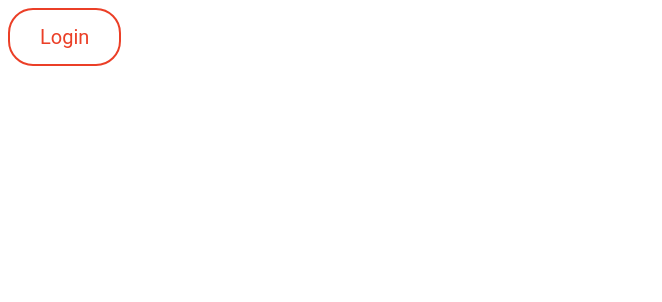
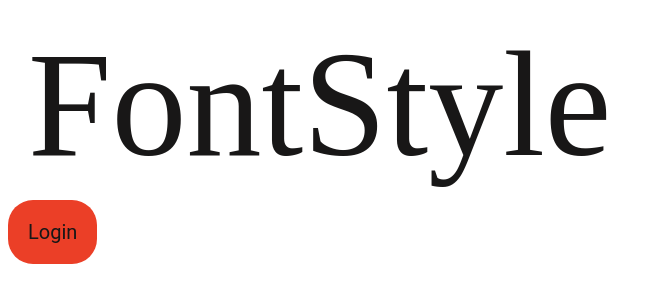
Before and after one commit to carrieayu/DatJapanFront, a React (Create React App) app: page / in a window 1280 px wide. Shown: the top 302 px of the page, without its empty margins (0-662 px from the left). Built offline with nearby package versions, Linux system fonts and the light colour scheme.

Commit message:
Upadated Main

```diff
--- a/src/App.js
+++ b/src/App.js
@@ -1,10 +1,13 @@
-import Button from './components/Button';
+import Button from './Components/Button';
+import Label from './Components/Label';
+
 
 function App() {
   return (
     <div className="App">
       <header className="App-header">
-        <Button buttonStyle="btn--danger--outline" buttonSize="btn--large"> Login </Button>
+        <Label sizeFont="lbl-fontExLarge" fontWeight="lbl-bold">FontStyle</Label>
+        <Button buttonStyle="btn--danger--solid" buttonSize="btn--large" > Login </Button>
       </header>
     </div>
   );
--- /dev/null
+++ b/src/Components/Label.js
@@ -0,0 +1,66 @@
+import React from 'react';
+import "../assets/css/Label.css";
+
+const FONTSIZE = [
+    "lbl-fontExSmall",
+    "lbl-fontSmall",
+    "lbl-fontMedium",
+    "lbl-fontLarge",
+    "lbl-fontExLarge"
+]
+
+const SIZE = [
+    "lbl-small",
+    "lbl-medium",
+    "lbl-large",
+    "lbl-exlarge"
+]
+
+const ICON = [
+    "lbl-iconLeft",
+    "lbl-iconRight",
+]
+
+const FONTWEIGHT = [
+    "lbl-italic",
+    "lbl-bold",
+    "lbl-regular",
+]
+
+const FONTSTYLE = [
+    "lbl-serif",
+    "lbl-sans-serif",
+    "lbl-monospace",
+    "lbl-cursive",
+    "lbl-fantasy",
+]
+
+const TEXTALIGNMENT = [
+    "lbl-center",
+    "lbl-left",
+    "lbl-right",
+]
+
+
+const Label = ({children, type, sizeFont, labelSize, iconPlace, fontWeight, fontStyle, textAlign}) => {
+
+    const checkFontSize = FONTSIZE.includes(sizeFont) ? sizeFont : FONTSIZE[0];
+
+    const checkLabelSize = SIZE.includes(labelSize) ? labelSize : SIZE[0];
+
+    const checkIconPlace = ICON.includes(iconPlace) ? iconPlace : ICON[0];
+
+    const checkFontWeight = FONTWEIGHT.includes(fontWeight) ? fontWeight : FONTWEIGHT[0];
+
+    const checkFontStyle = FONTSTYLE.includes(fontStyle) ? fontStyle : FONTSTYLE[0];
+
+    const checkTextAlign = TEXTALIGNMENT.includes(textAlign) ? textAlign : TEXTALIGNMENT[0];
+
+    return (
+
+        <label className={`label ${checkFontSize} ${checkLabelSize} ${checkIconPlace} ${checkFontWeight} ${checkFontStyle} ${checkTextAlign}`} type={type}>{children}</label>
+    );
+
+}
+
+export default Label;
--- a/src/assets/css/Button.css
+++ b/src/assets/css/Button.css
@@ -1,6 +1,6 @@
 :root {
     --primary: #12abb1;
-    --warning: #ffd028;
+    --secondary: #fc9b00;
     --danger: #eb3f27;
     --success: #75fa83;
     --white: #fdfdfd;
@@ -10,7 +10,6 @@
 .btn {
     font-family: "Roboto", sans-serif;
     font-weight: 400;
-    border-radius: 25px;
     padding: 20px;
     cursor: pointer;
     transition: transform 0.3s ease;
@@ -26,8 +25,8 @@
     border: none;
 }
 
-.btn--warning--solid {
-    background-color: var(--warning);
+.btn--secondary--solid {
+    background-color: var(--secondary);
     color: var(--white);
     border: none;
 }
@@ -46,34 +45,79 @@
 
 .btn--primary--outline {
     background-color: transparent;
-    border: 2px solid var(--primary);
+    border: transparent;
     color: var(--primary)
 }
 
-.btn--warning--outline {
+.btn--secondary--outline {
     background-color: transparent;
-    border: 2px solid var(--warning);
-    color: var(--warning)
+    border: transparent;
+    color: var(--secondary)
 }
 
 .btn--danger--outline {
     background-color: transparent;
-    border: 2px solid var(--danger);
+    border: transparent;
     color: var(--danger)
 }
 
 .btn--success--outline {
     background-color: transparent;
-    border: 2px solid var(--success);
+    border: transparent;
     color: var(--success)
 }
 
+.btn--small {
+    padding: 10px 10px;
+    font-size: 15px;
+}
+
 .btn--medium {
-    padding: 10px 20px;
+    padding: 15px 15px;
     font-size: 18px;
 }
 
 .btn--large {
-    padding: 15px 30px;
+    padding: 20px 20px;
     font-size: 20px;
 }
+
+.btn--exlarge {
+    padding: 25px 25px;
+    font-size: 25px;
+}
+
+.btn-semiCircle {
+    border-radius: 25px;
+}
+
+.btn-circle {
+    border-radius: 100px;
+}
+
+.btn-styled1 {
+    border-bottom-left-radius: 25px;
+    border-top-right-radius: 25px;
+}
+
+.btn-styled2 {
+    border-bottom-right-radius: 25px;
+    border-top-left-radius: 25px;
+}
+
+.btn-iconLeft {
+    display: flex;
+    flex-direction: row;
+    justify-content: space-between;
+    gap: 10px;
+    align-items: center;
+
+}
+
+.btn-iconRight {
+    display: flex;
+    flex-direction: row-reverse;
+    justify-content: space-between;
+    gap: 10px;
+    align-items: center;
+}
--- /dev/null
+++ b/src/assets/css/Label.css
@@ -0,0 +1,109 @@
+:root {
+    --primary: #12abb1;
+    --warning: #ffd028;
+    --danger: #eb3f27;
+    --success: #75fa83;
+    --white: #fdfdfd;
+    --dark: #181717;
+}
+
+.label {
+    font-family: "Roboto", sans-serif;
+    color: var(--dark);
+}
+
+.lbl-fontExSmall {
+    font-size: 18px;
+}
+
+.lbl-fontSmall {
+    font-size: 30px;
+}
+
+.lbl-fontMedium {
+    font-size: 60px;
+}
+
+.lbl-fontLarge {
+    font-size: 100px;
+}
+
+.lbl-fontExLarge {
+    font-size: 150px;
+}
+
+.lbl-small {
+    padding: 10px 20px;
+}
+
+.lbl-medium {
+    padding: 15px 30px;
+}
+
+.lbl-large {
+    padding: 20px 40px;
+}
+
+.lbl-exlarge {
+    padding: 25px 45px;
+}
+
+.lbl-iconLeft {
+    display: flex;
+    flex-direction: row;
+    justify-content: space-between;
+    gap: 10px;
+    align-items: center;
+}
+
+.lbl-iconRight {
+    display: flex;
+    flex-direction: row-reverse;
+    justify-content: space-between;
+    gap: 10px;
+    align-items: center;
+}
+
+.lbl-italic {
+    font-style: italic;
+}
+
+.lbl-bold {
+    font-style: bold;
+}
+
+.lbl-regular {
+    font-style: normal;
+}
+
+.lbl-serif {
+    font-family: serif;
+}
+
+.lbl-sans-serif {
+    font-family: sans-serif;
+}
+
+.lbl-monospace {
+    font-family: monospace;
+}
+
+.lbl-cursive {
+    font-family: cursive;
+}
+
+.lbl-fantasy {
+    font-family: fantasy;
+}
+
+.lbl-center{
+    text-align: center;
+}
+
+.lbl-left {
+    text-align: start;
+}
+
+.lbl-right {
+    text-align: end;
+}
--- a/src/components/Button.js
+++ b/src/components/Button.js
@@ -1,5 +1,7 @@
+
 import React from 'react';
 import "../assets/css/Button.css"
+
 const STYLES = [
     "btn--primary--solid",
     "btn--warning--solid",
@@ -13,20 +15,43 @@ const STYLES = [
 
 const SIZES = [
     "btn--medium",
-    "btn--large"
+    "btn--large",
+    "btn--small",
 ]
 
-const PADDINGS =[]
+const RADIUS = [
+    "btn-semiCircle",
+    "btn-circle",
+    "btn-styled1",
+    "btn-styled2"
+]
 
-const Button = ({children, type, onClick, buttonStyle, buttonSize}) => {
+const ICON = [
+    "btn-iconLeft",
+    "btn-iconRight"
+]
+
+
+
+const Button = ({children, type, onClick, buttonStyle, buttonSize, buttonBorder, iconPlace}) => {
+
 
     const checkButtonSyle = STYLES.includes(buttonStyle) ? buttonStyle : STYLES[0];
 
     const checkButtonSize = SIZES.includes(buttonSize) ? buttonSize : SIZES[0];
 
+    const checkButtonBorder = RADIUS.includes(buttonBorder) ? buttonBorder : RADIUS[0];
+
+    const checkIconPlace = ICON.includes(iconPlace) ? iconPlace : ICON[0];
+
+
+
+
+
+
     return (
-        <button className={`btn ${checkButtonSyle} ${checkButtonSize}`} onClick={onClick} type={type}>
-            {children}
+        <button className={`btn ${checkButtonSyle} ${checkButtonSize} ${checkButtonBorder} ${checkIconPlace}`} type={type}>
+        {children}
         </button>
     );
 }
```
Also changed, not shown: src/Components/TextInput.js (added), src/assets/css/Card.css (added).
